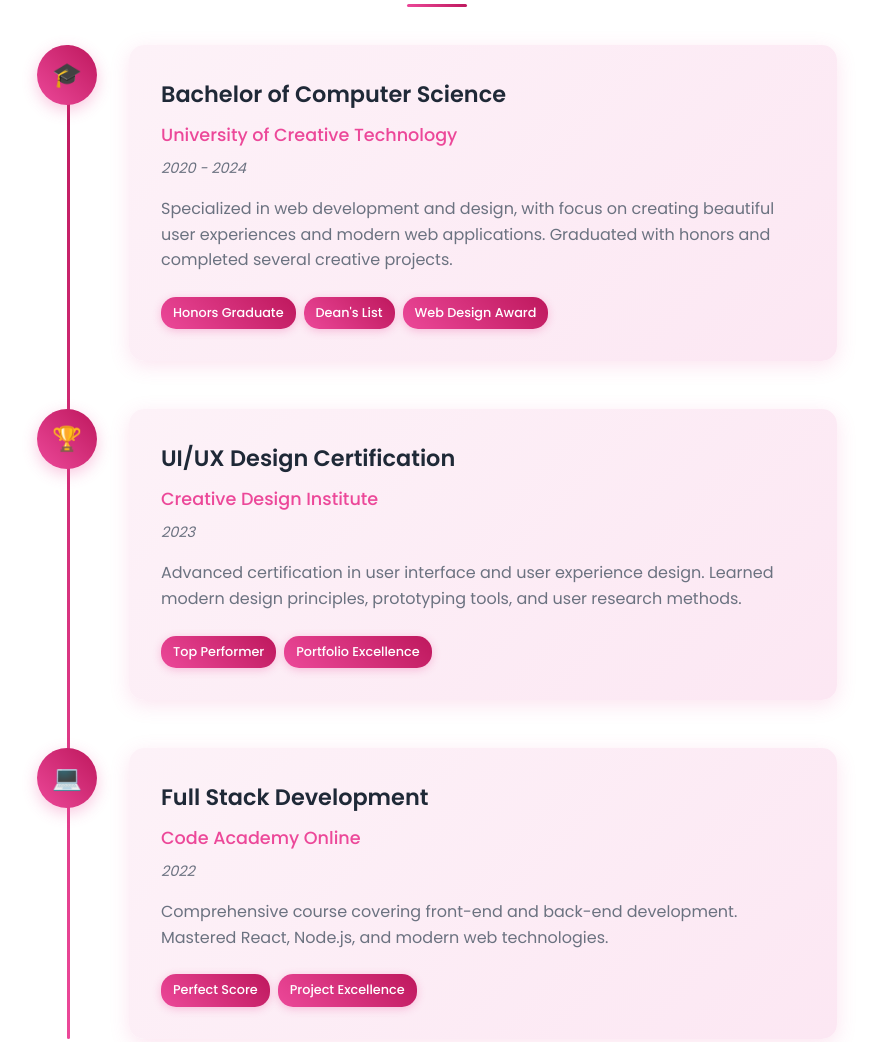
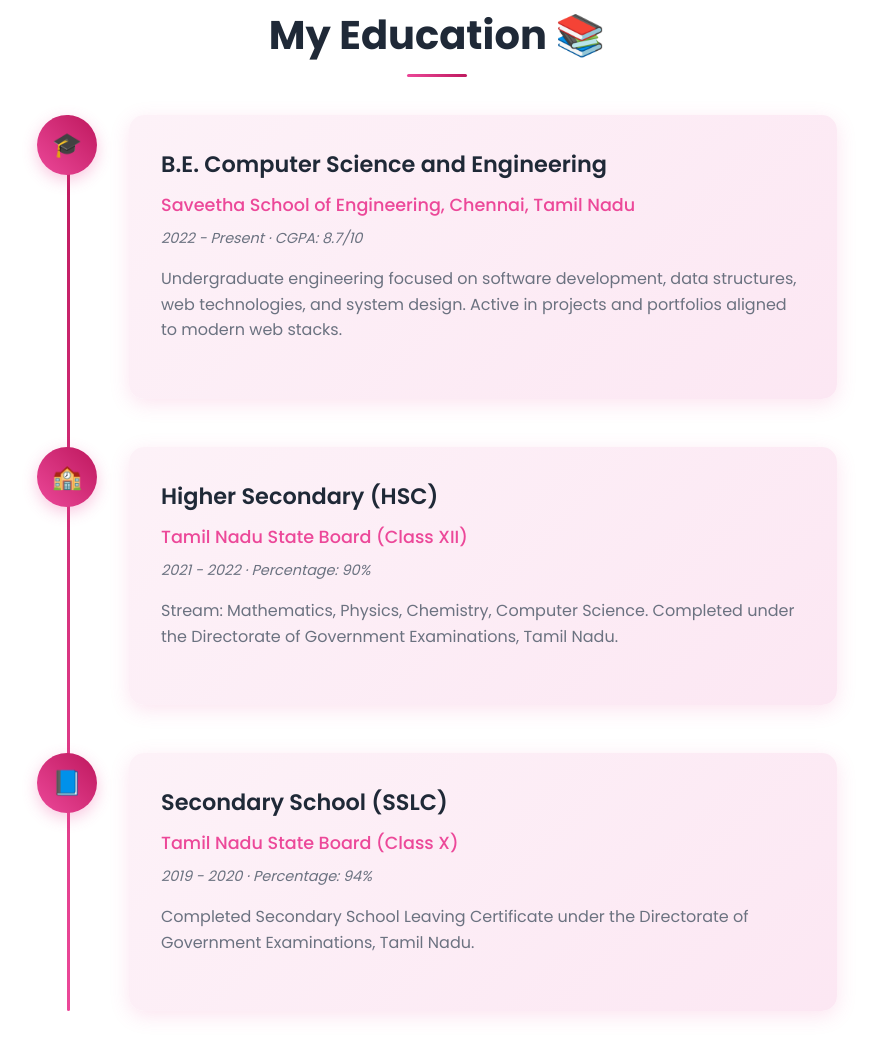
Before and after one commit to DhanujaDhanasekar666/DhanujaDhanasekar666.github.io, a plain HTML site: page index.html in a window 1280 px wide. Shown: the part 1693-2735 px from the top of the page, without its empty margins (203-1072 px from the left). Drawn offline with Linux system fonts and the light colour scheme.

Commit message:
Update few education details

```diff
--- a/index.html
+++ b/index.html
@@ -117,57 +117,43 @@
                             <span class="education-emoji">🎓</span>
                         </div>
                         <div class="education-details">
-                            <h3 class="education-degree">Bachelor of Computer Science</h3>
-                            <p class="education-school">University of Creative Technology</p>
-                            <p class="education-year">2020 - 2024</p>
+                            <h3 class="education-degree">B.E. Computer Science and Engineering</h3>
+                            <p class="education-school">Saveetha School of Engineering, Chennai, Tamil Nadu</p>
+                            <p class="education-year">2022 - Present · CGPA: 8.7/10</p>
                             <p class="education-description">
-                                Specialized in web development and design, with focus on creating beautiful
-                                user experiences and modern web applications. Graduated with honors and
-                                completed several creative projects.
+                                Undergraduate engineering focused on software development, data structures, web technologies,
+                                and system design. Active in projects and portfolios aligned to modern web stacks.
                             </p>
-                            <div class="education-achievements">
-                                <span class="achievement-tag">Honors Graduate</span>
-                                <span class="achievement-tag">Dean's List</span>
-                                <span class="achievement-tag">Web Design Award</span>
-                            </div>
                         </div>
                     </div>
 
                     <div class="education-item">
                         <div class="education-icon">
-                            <span class="education-emoji">🏆</span>
+                            <span class="education-emoji">🏫</span>
                         </div>
                         <div class="education-details">
-                            <h3 class="education-degree">UI/UX Design Certification</h3>
-                            <p class="education-school">Creative Design Institute</p>
-                            <p class="education-year">2023</p>
+                            <h3 class="education-degree">Higher Secondary (HSC)</h3>
+                            <p class="education-school">Tamil Nadu State Board (Class XII)</p>
+                            <p class="education-year">2021 - 2022 · Percentage: 90%</p>
                             <p class="education-description">
-                                Advanced certification in user interface and user experience design.
-                                Learned modern design principles, prototyping tools, and user research methods.
+                                Stream: Mathematics, Physics, Chemistry, Computer Science. Completed under the Directorate of
+                                Government Examinations, Tamil Nadu.
                             </p>
-                            <div class="education-achievements">
-                                <span class="achievement-tag">Top Performer</span>
-                                <span class="achievement-tag">Portfolio Excellence</span>
-                            </div>
                         </div>
                     </div>
 
                     <div class="education-item">
                         <div class="education-icon">
-                            <span class="education-emoji">💻</span>
+                            <span class="education-emoji">📘</span>
                         </div>
                         <div class="education-details">
-                            <h3 class="education-degree">Full Stack Development</h3>
-                            <p class="education-school">Code Academy Online</p>
-                            <p class="education-year">2022</p>
+                            <h3 class="education-degree">Secondary School (SSLC)</h3>
+                            <p class="education-school">Tamil Nadu State Board (Class X)</p>
+                            <p class="education-year">2019 - 2020 · Percentage: 94%</p>
                             <p class="education-description">
-                                Comprehensive course covering front-end and back-end development.
-                                Mastered React, Node.js, and modern web technologies.
+                                Completed Secondary School Leaving Certificate under the Directorate of Government Examinations,
+                                Tamil Nadu.
                             </p>
-                            <div class="education-achievements">
-                                <span class="achievement-tag">Perfect Score</span>
-                                <span class="achievement-tag">Project Excellence</span>
-                            </div>
                         </div>
                     </div>
                 </div>
--- a/styles.css
+++ b/styles.css
@@ -11,6 +11,7 @@ body {
     color: #2c3e50;
     background: linear-gradient(135deg, #fdf2f8 0%, #fce7f3 50%, #fdf2f8 100%);
     overflow-x: hidden;
+    padding-top: 70px;
 }
 
 .container {
@@ -712,6 +713,9 @@ body {
         transition: 0.3s;
         box-shadow: 0 10px 27px rgba(0, 0, 0, 0.05);
         padding: 2rem 0;
+        height: calc(100vh - 70px);
+        overflow-y: auto;
+        z-index: 1001;
     }
 
     .nav-menu.active {
@@ -725,7 +729,7 @@ body {
     }
 
     .hero-title {
-        font-size: 2.5rem;
+        font-size: 2.2rem;
     }
 
     .about-content {
@@ -746,6 +750,15 @@ body {
         justify-content: center;
     }
 
+    .about, .projects, .contact, .education {
+        padding: 60px 0;
+    }
+
+    .image-placeholder {
+        width: 160px;
+        height: 160px;
+    }
+
     .education-item {
         flex-direction: column;
         text-align: center;
@@ -758,21 +771,26 @@ body {
     }
 
     .education-timeline::before {
-        left: 50%;
-        transform: translateX(-50%);
+        display: none;
     }
 }
 
 @media (max-width: 480px) {
     .hero-title {
-        font-size: 2rem;
+        font-size: 1.9rem;
     }
 
     .section-title {
-        font-size: 2rem;
+        font-size: 1.9rem;
+        margin-bottom: 2rem;
     }
 
     .container {
-        padding: 0 15px;
+        padding: 0 14px;
+    }
+
+    .btn {
+        width: 100%;
+        max-width: 320px;
     }
 }
```
